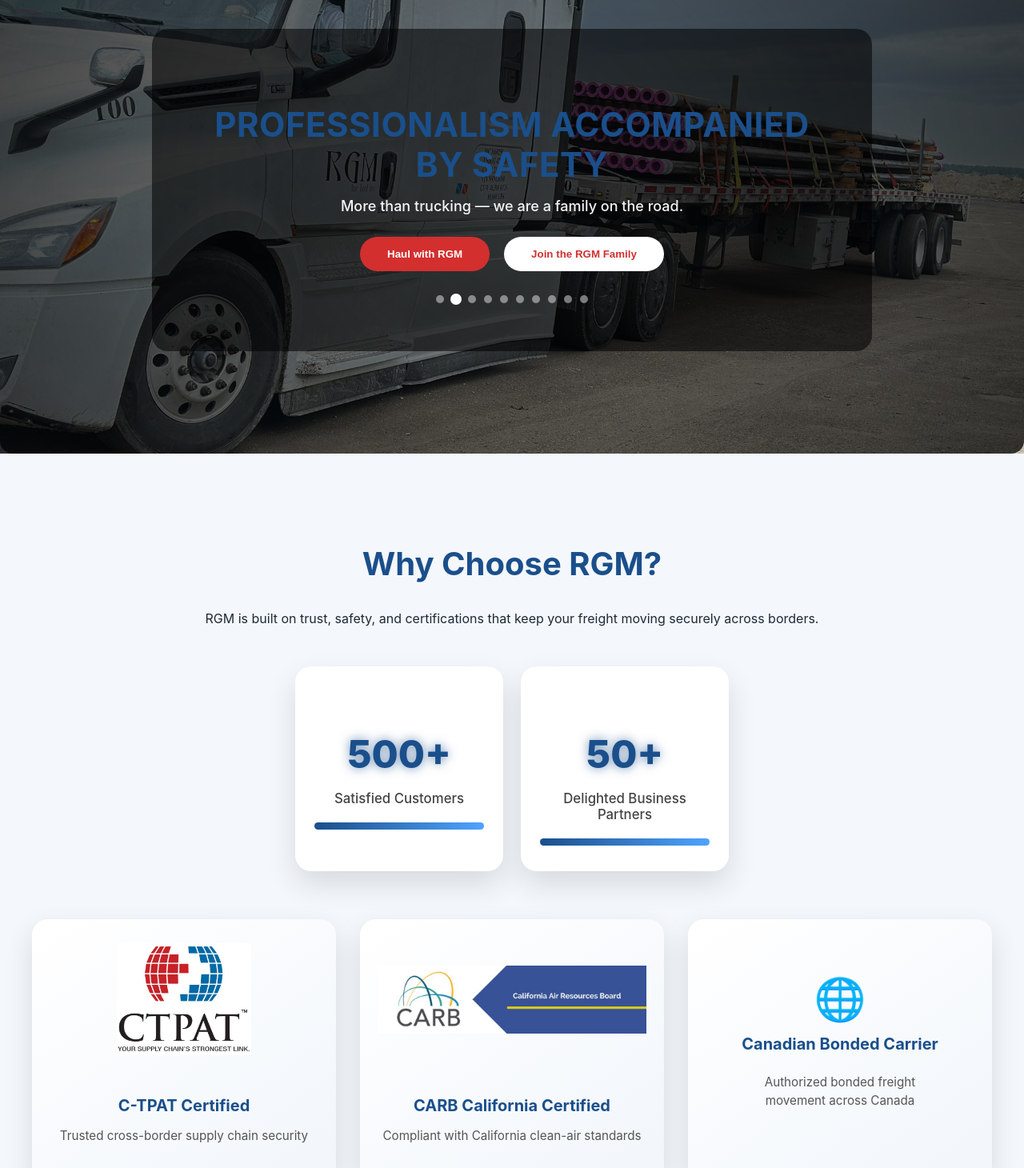
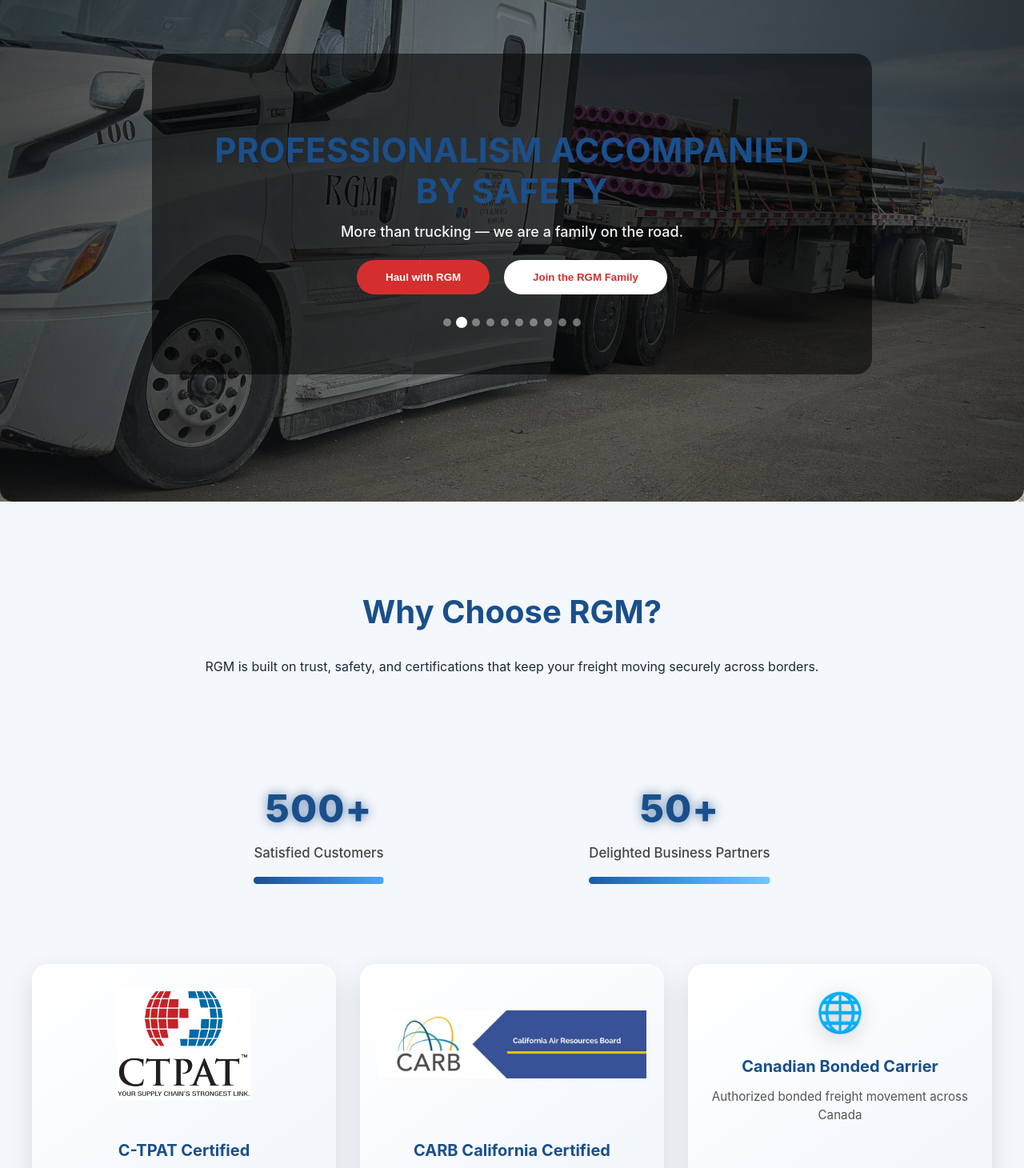
Before and after one commit to MrVenom786/rgm-web-frontend, a React (Create React App) app: page / in a window 1280 px wide. Shown: the part 320-1780 px from the top of the page at 80% size. Built offline with nearby package versions, Linux system fonts and the light colour scheme.

Commit message:
Update Home.css

```diff
--- a/src/pages/Home.css
+++ b/src/pages/Home.css
@@ -1,17 +1,7 @@
-/* ================= GLOBAL SAFETY FIX ================= */
-* {
-  box-sizing: border-box;
-}
-
-body {
-  margin: 0;
-  overflow-x: hidden;
-}
-
-/* ================= HERO ================= */
+/* HERO */
 .hero-section {
   position: relative;
-  min-height: calc(100vh - 140px); /* accounts for navbar + topbar */
+  height: 90vh;
   overflow: hidden;
 }
 
@@ -21,8 +11,7 @@ body {
   background-size: cover;
   background-position: center;
   opacity: 0;
-  transform: scale(1);
-  transition: opacity 1.2s ease, transform 6s ease;
+  transition: opacity 1.5s ease, transform 6s ease;
 }
 
 .hero-slide.active {
@@ -38,43 +27,38 @@ body {
   display: flex;
   justify-content: center;
   align-items: center;
-  padding: 0 20px;
 }
 
 .hero-content {
   text-align: center;
-  color: #fff;
-  max-width: 820px;
+  color: white;
+  max-width: 800px;
 }
 
 .hero-content h1 {
-  font-size: clamp(2rem, 5vw, 3rem);
+  font-size: 3rem;
   text-transform: uppercase;
-  line-height: 1.2;
 }
 
 .hero-subtitle {
-  margin-top: 12px;
-  font-size: clamp(1rem, 2.5vw, 1.2rem);
-  opacity: 0.95;
+  margin-top: 10px;
+  font-size: 1.2rem;
 }
 
-/* ================= HERO BUTTONS ================= */
 .hero-buttons {
-  margin-top: 28px;
+  margin-top: 25px;
   display: flex;
   justify-content: center;
   gap: 18px;
-  flex-wrap: wrap;
 }
 
 .hero-btn {
-  padding: 14px 34px;
+  padding: 14px 36px;
   border-radius: 40px;
   font-weight: 700;
   cursor: pointer;
   border: none;
-  transition: transform 0.3s ease, box-shadow 0.3s ease;
+  transition: 0.3s;
 }
 
 .hero-btn.primary {
@@ -89,24 +73,21 @@ body {
 
 .hero-btn:hover {
   transform: translateY(-4px);
-  box-shadow: 0 10px 22px rgba(0,0,0,0.25);
 }
 
-/* ================= HERO DOTS ================= */
 .hero-dots {
   margin-top: 30px;
   display: flex;
   justify-content: center;
-  gap: 10px;
+  gap: 8px;
 }
 
 .dot {
   width: 10px;
   height: 10px;
   border-radius: 50%;
-  background: rgba(255,255,255,0.45);
+  background: rgba(255,255,255,0.4);
   cursor: pointer;
-  transition: transform 0.3s ease, background 0.3s ease;
 }
 
 .dot.active {
@@ -114,47 +95,216 @@ body {
   transform: scale(1.4);
 }
 
-/* ================= WHY CHOOSE ================= */
+/* WHY CHOOSE */
 .why-choose {
   padding: 80px 20px;
   text-align: center;
 }
 
 .why-choose h2 {
-  font-size: clamp(2rem, 4vw, 2.5rem);
+  font-size: 2.5rem;
   color: #1a4f8b;
 }
 
-/* ================= COUNTERS ================= */
+.counter {
+  margin: 40px auto;
+  max-width: 300px;
+}
+
+.counter h3 {
+  font-size: 2.6rem;
+  color: #1a4f8b;
+  animation: glow 2s infinite alternate;
+}
+
+.counter-bar {
+  height: 8px;
+  background: rgba(26,79,139,0.2);
+  margin-top: 15px;
+  border-radius: 4px;
+}
+
+.counter-bar-fill {
+  width: 100%;
+  height: 100%;
+  background: #1a4f8b;
+}
+
+.fade-in {
+  opacity: 0;
+  transform: translateY(30px);
+  transition: 1s ease;
+}
+
+.fade-in.visible {
+  opacity: 1;
+  transform: translateY(0);
+}
+
+/* CERTIFICATIONS */
+.cert-trust-strip {
+  margin-top: 80px;
+}
+
+.cert-heading {
+  font-size: 1.5rem;
+  color: #1a4f8b;
+  margin-bottom: 40px;
+}
+
+.cert-strip {
+  display: flex;
+  justify-content: center;
+  gap: 60px;
+  flex-wrap: wrap;
+}
+
+.cert-item {
+  text-align: center;
+  animation: float 6s ease-in-out infinite;
+}
+
+.cert-logo {
+  width: 140px;
+  height: 140px;
+  border-radius: 50%;
+  background: rgba(26,79,139,0.1);
+  display: flex;
+  align-items: center;
+  justify-content: center;
+  box-shadow: 0 10px 30px rgba(26,79,139,0.25);
+  transition: 0.4s;
+}
+
+.cert-logo img {
+  max-width: 90px;
+  max-height: 90px;
+  object-fit: contain;
+}
+
+.cert-logo.icon {
+  font-size: 48px;
+}
+
+.cert-item p {
+  margin-top: 12px;
+  font-weight: 500;
+}
+
+.cert-item:hover .cert-logo {
+  transform: translateY(-6px);
+}
+
+@keyframes glow {
+  from { text-shadow: 0 0 5px rgba(26,79,139,0.3); }
+  to { text-shadow: 0 0 20px rgba(26,79,139,0.8); }
+}
+
+@keyframes float {
+  0%,100% { transform: translateY(0); }
+  50% { transform: translateY(-6px); }
+}
+/* CERTIFICATIONS */
+.certifications {
+  display: grid;
+  grid-template-columns: repeat(auto-fit, minmax(260px, 1fr));
+  gap: 30px;
+  margin-top: 60px;
+  padding: 0 20px;
+}
+
+.cert-card {
+  background: linear-gradient(145deg, #ffffff, #f1f6fb);
+  border-radius: 20px;
+  padding: 30px 22px;
+  text-align: center;
+  box-shadow: 0 14px 35px rgba(0, 0, 0, 0.12);
+  transition: all 0.5s ease;
+  cursor: default;
+}
+
+.cert-card:hover {
+  transform: translateY(-10px) scale(1.03);
+  box-shadow: 0 22px 45px rgba(0, 0, 0, 0.25);
+}
+
+.cert-card img {
+  width: 100%;
+  height: 140px;
+  object-fit: contain;
+  border-radius: 12px;
+  margin-bottom: 20px;
+}
+
+.cert-card h4 {
+  font-size: 1.25rem;
+  color: #1a4f8b;
+  margin-bottom: 10px;
+}
+
+.cert-card p {
+  font-size: 0.95rem;
+  color: #555;
+  line-height: 1.5;
+}
+
+/* THIRD CARD — SAME WHITE STYLE */
+.cert-card.bonded {
+  background: linear-gradient(145deg, #ffffff, #f1f6fb);
+  color: #333;
+}
+
+.bonded-icon {
+  font-size: 48px;
+  margin-bottom: 18px;
+  filter: drop-shadow(0 6px 12px rgba(0,0,0,0.2));
+}
+
+/* SCROLL ANIMATION */
+.fade-in {
+  opacity: 0;
+  transform: translateY(30px);
+  transition: all 1s ease;
+}
+
+.fade-in.visible {
+  opacity: 1;
+  transform: translateY(0);
+}
+/* ===============================
+   COUNTERS – PREMIUM VERSION
+================================ */
+
+/* COUNTER WRAPPER */
+.counters {
+  display: flex;
+  justify-content: center;
+  gap: 40px;
+  flex-wrap: wrap;
+  margin-top: 60px;
+}
+
+/* COUNTER CARD */
 .counters {
   display: flex;
   justify-content: center;
   align-items: stretch;
-  gap: 22px;
-  max-width: 900px;
-  margin: 50px auto 0;
+  gap: 22px;               /* reduced gap */
+  max-width: 900px;        /* keeps them together */
+  margin: 50px auto 0;     /* centers block, no side stretch */
   padding: 0 10px;
-  flex-wrap: wrap;
 }
 
-.counter {
-  position: relative;
-  background: #ffffff;
-  border-radius: 20px;
-  padding: 32px 24px;
-  width: 100%;
-  max-width: 260px;
-  box-shadow: 0 16px 36px rgba(0,0,0,0.12);
-  transition: transform 0.4s ease, box-shadow 0.4s ease;
-  overflow: hidden;
+
+/* HOVER EFFECT */
+.counter:hover {
+  transform: translateY(-10px) scale(1.04);
+  box-shadow:
+    0 28px 60px rgba(0,0,0,0.2),
+    inset 0 1px 0 rgba(255,255,255,0.8);
 }
 
-.counter:hover {
-  transform: translateY(-10px) scale(1.04);
-  box-shadow: 0 28px 60px rgba(0,0,0,0.2);
-}
-
-/* Glow overlay */
+/* SUBTLE GLOW STRIP */
 .counter::before {
   content: "";
   position: absolute;
@@ -173,15 +323,17 @@ body {
   opacity: 1;
 }
 
-/* Counter text */
+/* COUNTER NUMBER */
 .counter h3 {
   font-size: 3rem;
   font-weight: 800;
   color: #1a4f8b;
   margin-bottom: 10px;
+  letter-spacing: 1px;
   animation: glowPulse 2.5s infinite alternate;
 }
 
+/* COUNTER LABEL */
 .counter p {
   font-size: 1.05rem;
   font-weight: 500;
@@ -189,7 +341,7 @@ body {
   margin-bottom: 20px;
 }
 
-/* Progress bar */
+/* PROGRESS BAR */
 .counter-bar {
   width: 100%;
   height: 9px;
@@ -198,121 +350,78 @@ body {
   overflow: hidden;
 }
 
+/* DEFAULT BAR FILL */
 .counter-bar-fill {
   width: 100%;
   height: 100%;
-  background: linear-gradient(90deg, #1a4f8b, #4fa3ff);
-  animation: fillBar 2.6s ease forwards;
+  background: linear-gradient(
+    90deg,
+    #1a4f8b,
+    #4fa3ff
+  );
+  animation: fillBar 2.8s ease forwards;
   box-shadow: 0 0 12px rgba(79,163,255,0.7);
 }
 
-/* ================= CERTIFICATIONS ================= */
-.certifications {
-  display: grid;
-  grid-template-columns: repeat(auto-fit, minmax(260px, 1fr));
-  gap: 30px;
-  margin-top: 60px;
-  padding: 0 20px;
+/* PARTNER BAR VARIANT */
+.counter-bar.partner {
+  background: rgba(79,163,255,0.18);
 }
 
-.cert-card {
-  background: linear-gradient(145deg, #ffffff, #f1f6fb);
-  border-radius: 20px;
-  padding: 30px 22px;
-  text-align: center;
-  box-shadow: 0 14px 35px rgba(0,0,0,0.12);
-  transition: transform 0.4s ease, box-shadow 0.4s ease;
+.partner-fill {
+  width: 100%;
+  height: 100%;
+  background: linear-gradient(
+    90deg,
+    #1a4f8b,
+    #5cb3ff,
+    #1a4f8b
+  );
+  background-size: 200% 100%;
+  animation:
+    fillBar 2.5s ease forwards,
+    shimmer 4s infinite linear;
+  box-shadow: 0 0 14px rgba(79,163,255,0.8);
 }
 
-.cert-card:hover {
-  transform: translateY(-10px) scale(1.03);
-  box-shadow: 0 22px 45px rgba(0,0,0,0.25);
+/* ===============================
+   ANIMATIONS
+================================ */
+
+@keyframes fillBar {
+  from {
+    width: 0;
+  }
+  to {
+    width: 100%;
+  }
 }
 
-.cert-card img {
-  width: 100%;
-  height: 140px;
-  object-fit: contain;
-  margin-bottom: 20px;
-}
-
-.cert-card h4 {
-  font-size: 1.25rem;
-  color: #1a4f8b;
-  margin-bottom: 10px;
-}
-
-.cert-card p {
-  font-size: 0.95rem;
-  color: #555;
-  line-height: 1.5;
-}
-
-/* ================= ANIMATIONS ================= */
-@keyframes fillBar {
-  from { width: 0; }
-  to { width: 100%; }
+@keyframes shimmer {
+  from {
+    background-position: 0% 50%;
+  }
+  to {
+    background-position: 200% 50%;
+  }
 }
 
 @keyframes glowPulse {
-  from { text-shadow: 0 0 6px rgba(26,79,139,0.3); }
-  to { text-shadow: 0 0 18px rgba(26,79,139,0.9); }
+  from {
+    text-shadow: 0 0 6px rgba(26,79,139,0.3);
+  }
+  to {
+    text-shadow: 0 0 18px rgba(26,79,139,0.9);
+  }
 }
 
-/* ================= SCROLL FADE ================= */
-.fade-in {
-  opacity: 0;
-  transform: translateY(30px);
-  transition: 1s ease;
-}
+/* ===============================
+   RESPONSIVE
+================================ */
 
-.fade-in.visible {
-  opacity: 1;
-  transform: translateY(0);
-}
-
-/* ================= MOBILE ================= */
 @media (max-width: 768px) {
-  .hero-section {
-    min-height: 85vh;
-  }
-
-  .hero-buttons {
-    flex-direction: column;
-  }
-
-  .hero-btn {
+  .counter {
     width: 100%;
-    max-width: 300px;
-  }
-
-  .counter {
     max-width: 340px;
   }
 }
-/* ================= FIX: CANADIAN BONDED CARRIER ================= */
-
-.cert-card.bonded {
-  display: flex;
-  flex-direction: column;
-  justify-content: center;
-  align-items: center;
-
-  min-height: 320px; /* matches image cards height */
-  padding-top: 36px;
-  padding-bottom: 36px;
-}
-
-.cert-card.bonded .bonded-icon {
-  font-size: 52px;
-  margin-bottom: 18px;
-  line-height: 1;
-}
-
-.cert-card.bonded h4 {
-  margin-top: 0;
-}
-
-.cert-card.bonded p {
-  max-width: 260px;
-}
```
